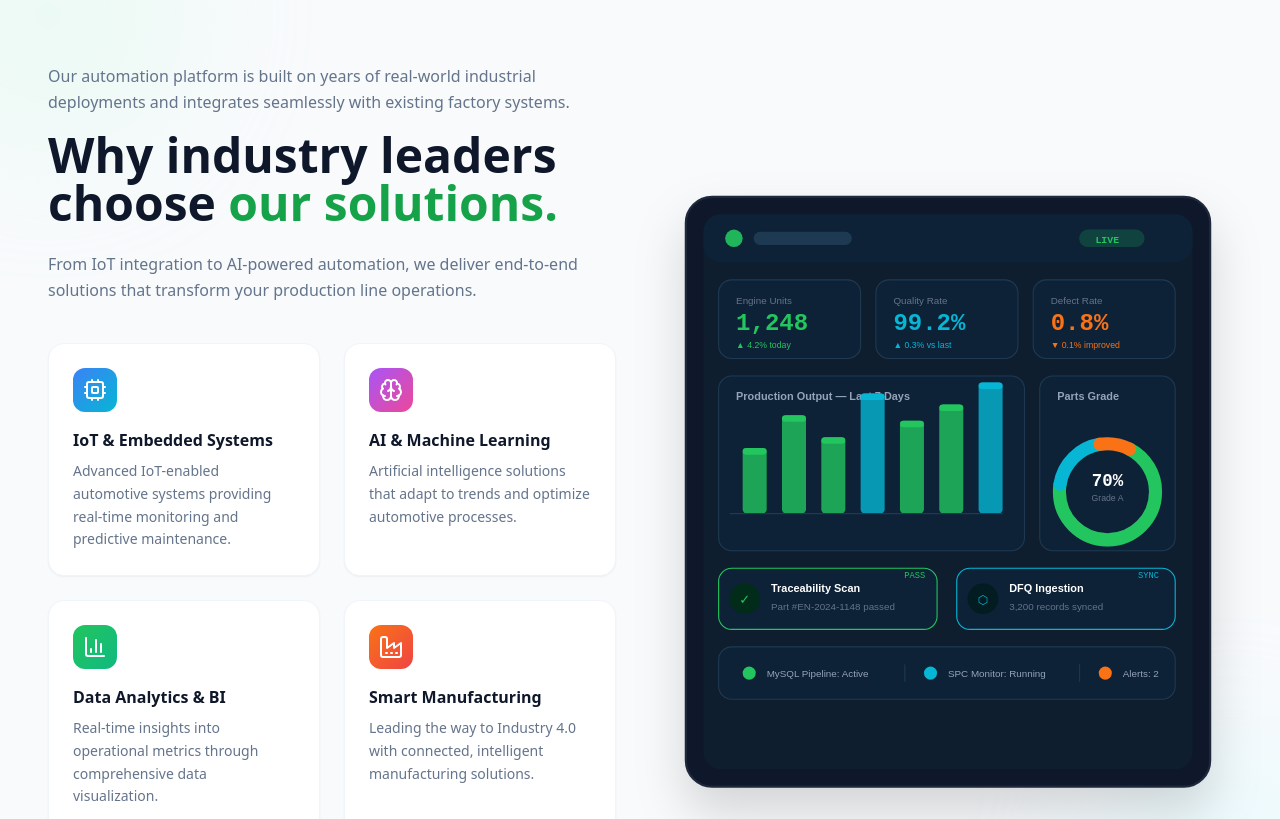
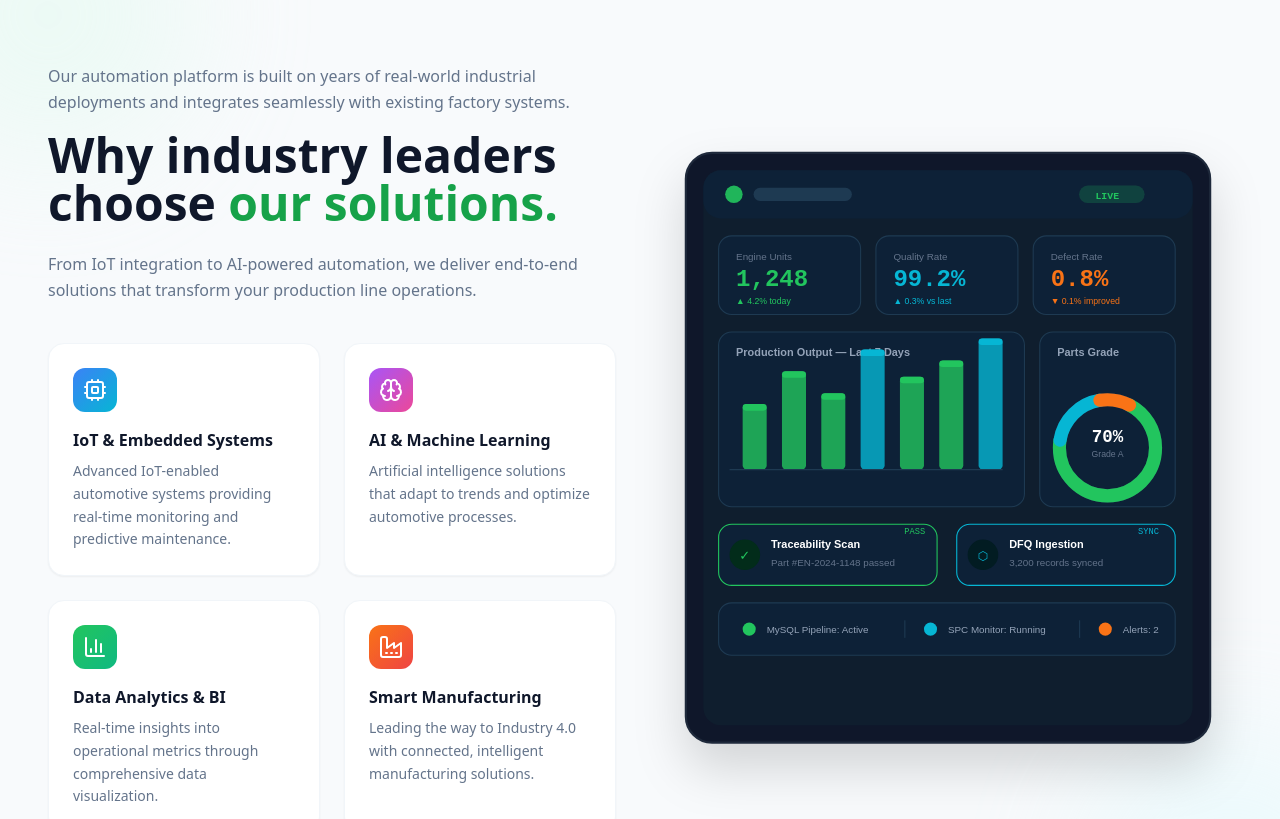
Before and after one commit to svijayendran/green-line-sparkle, a React (Vite) app: page / in a window 1280 px wide. Shown: the part 3000-3819 px from the top of the page. Built offline with nearby package versions, Linux system fonts and the light colour scheme.

Commit message:
Fix dashboard illustration overlap by removing lg:mt-28 offset

```diff
--- a/src/components/ServicesSection.tsx
+++ b/src/components/ServicesSection.tsx
@@ -209,7 +209,7 @@ const ServicesSection = () => {
             whileInView={prefersReducedMotion ? undefined : { opacity: 1, x: 0, scale: 1 }}
             transition={{ duration: 0.8, delay: 0.3, ease: 'easeOut' }}
             viewport={{ once: true, amount: 0.2 }}
-            className="w-full lg:w-1/2 min-w-0 drop-shadow-2xl lg:mt-28"
+            className="w-full lg:w-1/2 min-w-0 drop-shadow-2xl lg:self-center"
           >
             <DashboardIllustration />
           </motion.div>
```
